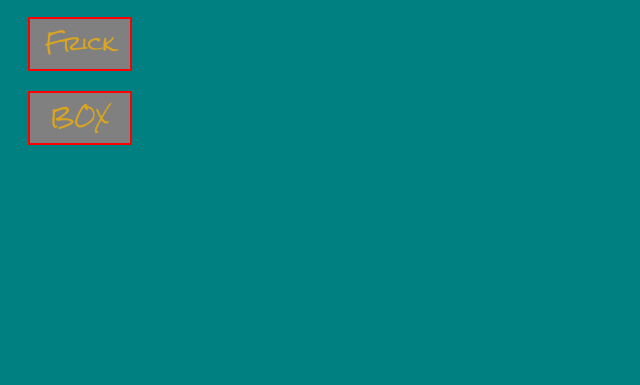
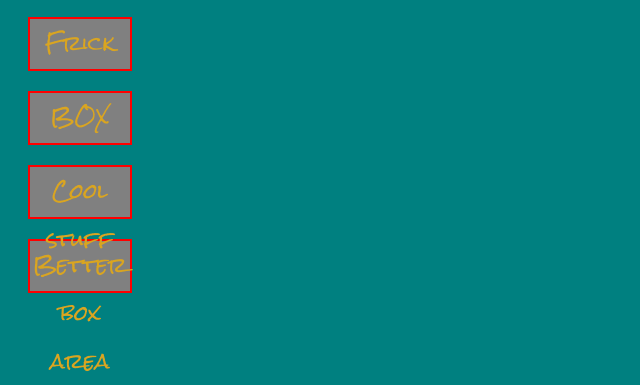
Before and after one commit to CarnivorousSmile/Digital-media, a plain HTML site: page index.html in a window 1280 px wide. Shown: the part 569-954 px from the top of the page, without its empty margins (0-640 px from the left). Before the commit the page ends 800 px from the top, so only its background shows below. Drawn offline with Linux system fonts and the light colour scheme.

Commit message:
Update index.html

```diff
--- a/index.html
+++ b/index.html
@@ -71,6 +71,12 @@
             <li>
                 <p><a href="boxes.html">BOX</a></p>
             </li>
+            <li>
+                <p><a href="Images.html">Cool stuff</a></p>
+            </li>
+            <li>
+                <p><a href="Grid.html">Better box area</a></p>
+            </li>
         </ul>
     </body>
 
```
